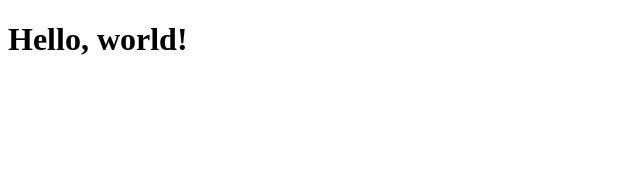
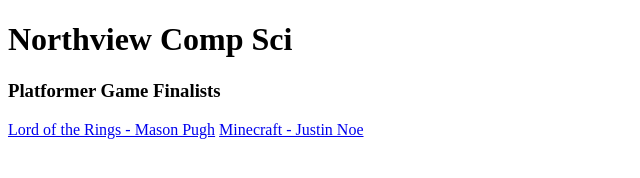
Before and after one commit to NorthviewCompSci/NorthviewCompSci.github.io, a plain HTML site: page index.html in a window 1280 px wide. Shown: the whole page, without its empty margins (0-640 px from the left). Drawn offline with Linux system fonts and the light colour scheme.

Commit message:
Add links to projects in main index.html

```diff
--- a/index.html
+++ b/index.html
@@ -3,6 +3,9 @@
     <title>NV Comp Sci</title>
   </head>
   <body>
-    <h1>Hello, world!</h1>
+    <h1>Northview Comp Sci</h1>
+    <h3>Platformer Game Finalists</h3>
+    <a href="/Projects/LOTR/LOTR Game.html">Lord of the Rings - Mason Pugh</a>
+    <a href="/Projects/Minecraft/index.html">Minecraft - Justin Noe</a>
   </body>
 </html>
```
